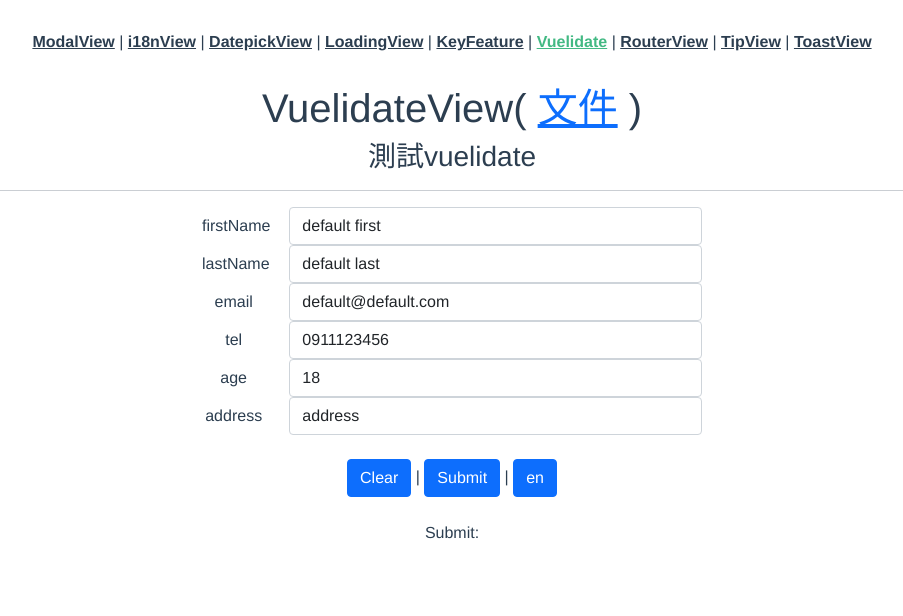
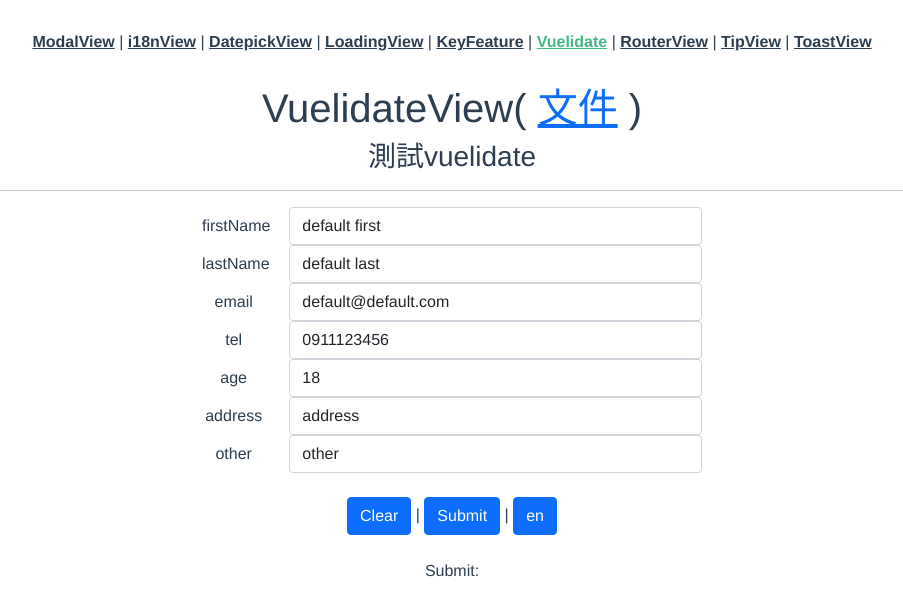
Before and after one commit to crluo0929/vue3-test, a Vue app: page /vuelidate in a window 1280 px wide. Shown: the top 616 px of the page, without its empty margins (188-1091 px from the left). Built offline with nearby package versions, Linux system fonts and the light colour scheme.

Commit message:
fix validator

```diff
--- a/src/views/VuelidateView.vue
+++ b/src/views/VuelidateView.vue
@@ -45,6 +45,14 @@
             </div>
         </div>
 
+        <div class="form-group row">
+            <label for="other" class="col-sm-2 col-form-label">other</label>
+            <div class="col-sm-10">
+                <!-- 使用自訂v-tip元件輸出error訊息，訊息預設靠上呈現  -->
+                <input type="text" class="form-control" id="other" placeholder="Enter other" v-model="v$.other.$model" v-tip="v$.other">
+            </div>
+        </div>
+
         <br>
         <button type="button" class="btn btn-primary" @click.prevent="clear">Clear</button> |
         <button type="submit" class="btn btn-primary" @click.prevent="submit">Submit</button> |
@@ -58,8 +66,8 @@
 </template>
 <script setup lang="ts">
 import { reactive, ref, toRefs } from 'vue'
-import useVuelidate from '@vuelidate/core'
-import { required, email, helpers, numeric, createI18nMessage } from '@vuelidate/validators'
+import useVuelidate, { ValidationRule, ValidationRuleWithoutParams, ValidationRuleWithParams } from '@vuelidate/core'
+import { required, email, helpers, numeric, createI18nMessage, ValidatorWrapper } from '@vuelidate/validators'
 import Contact from '../components/Contact.vue'
 import { useI18n } from 'vue-i18n'
 import vTip  from '../directives/tips'
@@ -74,17 +82,18 @@
         tel : '0911123456'
     },
     age: 18,
-    address: 'address'
+    address: 'address',
+    other: 'other'
 })
 
 let submitResult:any = ref(null)
 
 //自訂驗證器
-let maxLength = (max:number) =>{
+let maxLength:any = function(max:number){
     return {
         $validator : (value:string) => value.length <= max,
-        //該驗證器的訊息會經過withI18nMessage轉換，所以指定成i18n訊息檔的位置，或可不設置$message，在createI18nMessage時再指定messagePath
-        $message : "validations.customValidator"
+        //客製化訊息
+        $message : ({$pending,$invalid, $params, $model}:any)=>{ return `這是客製化錯誤訊息:${$model}輸入有誤` }
     }
 }
 
@@ -104,7 +113,8 @@
         tel : { required, $autoDirty: true }
     },
     age: { numeric:  helpers.withMessage('這欄需要輸入數字', numeric) }, //驗證器的客製化錯誤訊息
-    address: { customValidator : maxLength18nValidator } //設定客製化的驗證器
+    address: { customValidator : maxLength18nValidator }, //設定客製化的驗證器
+    other: { maxLength : maxLength(5) }
 
 }
 
```
